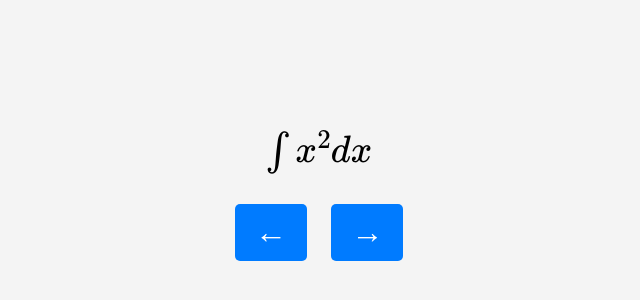
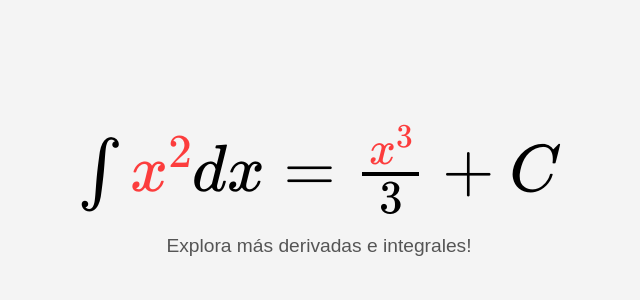
Before and after one commit to Cristian-costra/TransformacionDigitalPlantillas, a plain HTML site: page MatematicasPasoAPaso/index.html in a window 1280 px wide. Shown: the part 200-500 px from the top of the page, without its empty margins (321-961 px from the left). Drawn offline with nearby package versions, Linux system fonts and the light colour scheme.

Commit message:
cambios a la idea de la ecuación

```diff
--- a/MatematicasPasoAPaso/index.html
+++ b/MatematicasPasoAPaso/index.html
@@ -3,19 +3,25 @@
 <head>
   <meta charset="UTF-8">
   <meta name="viewport" content="width=device-width, initial-scale=1.0">
-  <title>Solucionador de Integrales</title>
+  <title>Calculadora de Derivadas</title>
   <link rel="stylesheet" href="styles.css">
   <script src="https://polyfill.io/v3/polyfill.min.js?features=es6"></script>
   <script id="MathJax-script" async src="https://cdn.jsdelivr.net/npm/mathjax@3/es5/tex-mml-chtml.js"></script>
 </head>
 <body>
   <div class="container">
-    <div class="equation">
-      <span id="math">\\(\\int x^2 dx = \\frac{x^3}{3} + C\\)</span>
+    <div class="rule" id="rule" style="display:none;">
+      <span id="rule-text"></span>
     </div>
-    <div class="navigation">
-      <button id="prev">&#8592;</button>
-      <button id="next">&#8594;</button>
+
+    <div class="previous-equation" id="previous-equation"></div>
+    <div class="equation" id="equation" onclick="nextStep()" onkeydown="handleKey(event)">
+      <span id="math"></span>
+    </div>
+    <div class="next-equation" id="next-equation"></div>
+
+    <div class="footer">
+      <p>Explora más derivadas e integrales!</p>
     </div>
   </div>
 
--- a/MatematicasPasoAPaso/script.js
+++ b/MatematicasPasoAPaso/script.js
@@ -1,16 +1,47 @@
-// Definir los pasos de la solución
 const steps = [
-  '\\(\\int x^2 dx\\)',
-  '\\(\\frac{d}{dx} x^3 = 3x^2\\)',
-  '\\(\\frac{x^3}{3} + C\\)'
+  {
+    current: '\\(\\int \\textcolor{rgba(255, 0, 0, 0.75)}{x^2} dx = \\frac{\\textcolor{rgba(255, 0, 0, 0.75)}{x^3}}{3} + C\\)',
+    rule: '\\(\\int x^n dx = \\frac{x^{n+1}}{n+1}\\)'
+  },
+  {
+    current: '\\(\\textcolor{rgba(255, 0, 0, 0.75)}{\\frac{d}{dx}} \\left( \\frac{x^3}{3} \\right) = x^2\\)',
+    rule: '\\(\\frac{d}{dx}(x^n) = nx^{n-1}\\)'
+  },
+  {
+    current: '\\(\\frac{d}{dx} \\left( \\textcolor{rgba(255, 0, 0, 0.75)}{x^3} \\right) = 3x^2\\)',
+    rule: '\\((fg)\' = f\'g + fg\'\\)'
+  },
+  {
+    current: '\\(\\int \\textcolor{rgba(255, 0, 0, 0.75)}{e^{x}} dx = \\textcolor{rgba(255, 0, 0, 0.75)}{e^{x}} + C\\)',
+    rule: '\\(\\int e^{ax} dx = \\frac{1}{a}e^{ax} + C\\)'
+  },
+  {
+    current: '\\(\\textcolor{rgba(255, 0, 0, 0.75)}{\\frac{d}{dx}} \\left( \\sin(x) \\right) = \\cos(x)\\)',
+    rule: '\\(\\frac{d}{dx} \\sin(x) = \\cos(x)\\)'
+  }
 ];
 
 let currentStep = 0;
 
 // Mostrar el paso actual
 function showStep(index) {
-  document.getElementById('math').innerHTML = steps[index];
-  MathJax.typesetPromise();  // Renderizar la ecuación actual con MathJax
+  const mathElement = document.getElementById('math');
+  const ruleElement = document.getElementById('rule-text');
+  const ruleContainer = document.getElementById('rule');
+
+  mathElement.innerHTML = steps[index].current;
+  ruleElement.innerHTML = steps[index].rule;
+  MathJax.typesetPromise();
+
+  // Mostrar la regla como globo de texto al pasar el cursor
+  const redText = document.querySelector('.text-red');
+  redText.setAttribute('title', steps[index].rule);
+
+  // Mostrar la regla
+  ruleContainer.style.display = 'block';
+  setTimeout(() => {
+    ruleContainer.style.display = 'none';
+  }, 1000);
 }
 
 // Función para ir al siguiente paso
@@ -29,18 +60,17 @@ function prevStep() {
   }
 }
 
-// Manejo de eventos para botones
-document.getElementById('next').addEventListener('click', nextStep);
-document.getElementById('prev').addEventListener('click', prevStep);
-
 // Manejo de eventos de teclado
 document.addEventListener('keydown', function(event) {
-  if (event.key === 'ArrowRight') {
+  if (event.key === 'ArrowDown') {
     nextStep();
-  } else if (event.key === 'ArrowLeft') {
+  } else if (event.key === 'ArrowUp') {
     prevStep();
   }
 });
 
+// Manejo de eventos de clic en la ecuación
+document.getElementById('equation').addEventListener('click', nextStep);
+
 // Mostrar el primer paso al cargar la página
 showStep(currentStep);
--- a/MatematicasPasoAPaso/styles.css
+++ b/MatematicasPasoAPaso/styles.css
@@ -12,22 +12,63 @@ body {
   text-align: center;
 }
 
-.equation {
-  font-size: 2em;
+.rule {
+  font-size: 2.5em;
+  color: rgba(128, 128, 128, 0.5);
   margin-bottom: 20px;
 }
 
-.navigation button {
-  font-size: 2em;
-  background-color: #007bff;
-  color: white;
-  border: none;
-  padding: 10px 20px;
-  margin: 10px;
-  cursor: pointer;
-  border-radius: 5px;
+.rule span#rule-title {
+  color: rgba(128, 128, 128, 0.8);
 }
 
-.navigation button:hover {
-  background-color: #0056b3;
+.equation {
+  font-size: 3.5em;
+  display: flex;
+  align-items: center;
+  justify-content: center;
+  position: relative; /* Para que las flechas se muevan junto con la ecuación */
+  transition: all 0.6s ease;
 }
+
+.equation span {
+  margin: 0 10px;
+  transition: transform 0.6s ease, opacity 0.6s ease;
+}
+
+#left-arrow, #right-arrow {
+  font-size: 2em;
+  color: rgba(128, 128, 128, 0.75);
+  cursor: pointer;
+  transition: transform 0.3s, color 0.3s;
+}
+
+#left-arrow:hover, #right-arrow:hover {
+  transform: scale(1.2);
+  color: rgba(128, 128, 128, 1);
+}
+
+.footer {
+  margin-top: 20px;
+  font-size: 1.2em;
+  color: #555;
+}
+
+.text-red {
+  transition: color 0.3s ease, background-color 0.3s ease;
+}
+
+.text-red:hover {
+  color: white;
+  background-color: red;
+}
+
+.hidden {
+  opacity: 0;
+  transform: translateX(-100%);
+}
+
+.show {
+  opacity: 1;
+  transform: translateX(0);
+}
```
